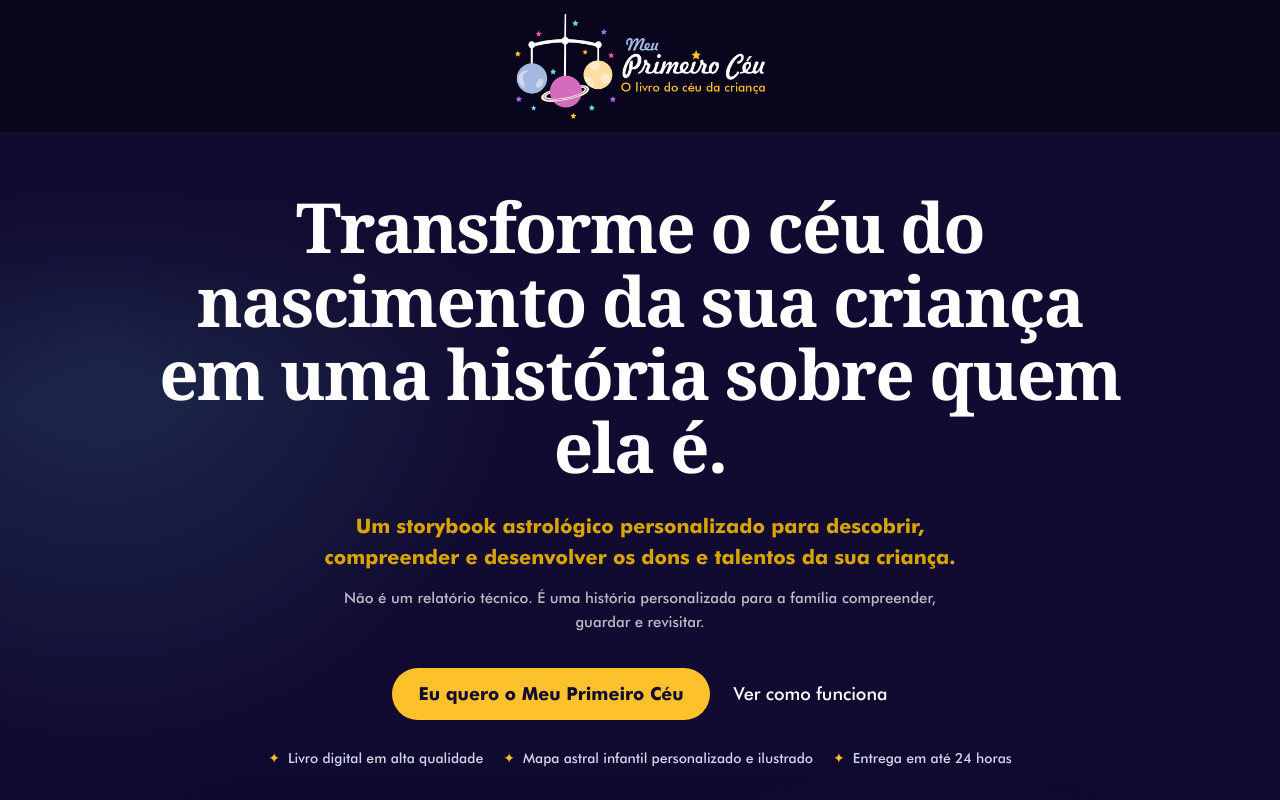
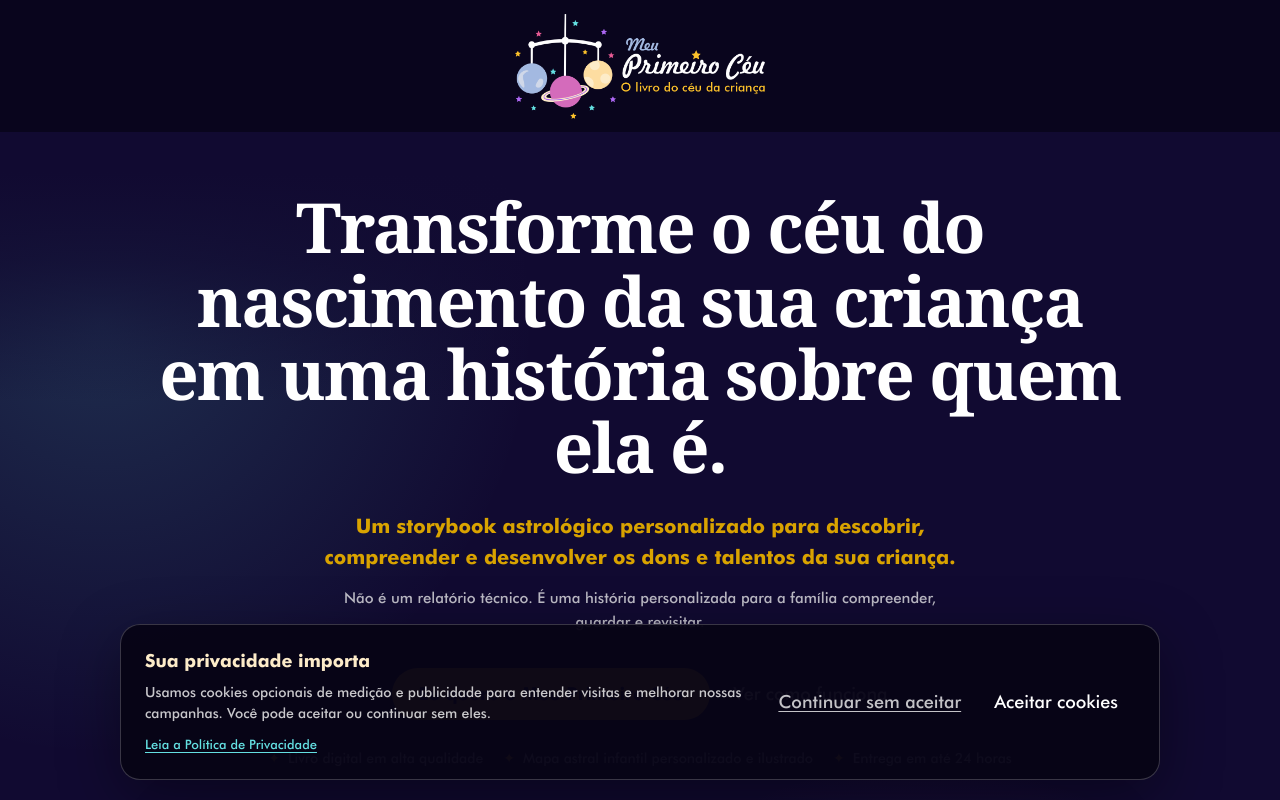
Before and after one commit to alinesantosarquitetura3-oss/meuprimeiroceu, a Next.js app: page / in a window 1280 px wide. Shown: the top 800 px of the page. Built offline with nearby package versions, Linux system fonts and the light colour scheme; no server answers.

Commit message:
Fix Meta Pixel deployment and consent

```diff
--- a/app/components/Analytics.tsx
+++ b/app/components/Analytics.tsx
@@ -1,11 +1,28 @@
 "use client";
 
-import { useEffect } from "react";
+import { useEffect, useSyncExternalStore } from "react";
 
-export default function Analytics() {
-  useEffect(() => {
+const CONSENT_KEY = "meu_primeiro_ceu_analytics_consent";
+const CONSENT_EVENT = "meu-primeiro-ceu-consent-change";
+type ConsentState = "accepted" | "rejected" | "pending";
+
+function subscribeConsent(callback: () => void) {
+  window.addEventListener("storage", callback);
+  window.addEventListener(CONSENT_EVENT, callback);
+  return () => {
+    window.removeEventListener("storage", callback);
+    window.removeEventListener(CONSENT_EVENT, callback);
+  };
+}
+
+function getConsentSnapshot(): ConsentState {
+  const saved = localStorage.getItem(CONSENT_KEY);
+  return saved === "accepted" || saved === "rejected" ? saved : "pending";
+}
+
+function loadAnalytics() {
   const gaId = process.env.NEXT_PUBLIC_GA_MEASUREMENT_ID;
-    if (gaId) {
+  if (gaId && !document.querySelector(`script[src*="googletagmanager.com/gtag/js?id=${gaId}"]`)) {
     const script = document.createElement("script");
     script.async = true;
     script.src = `https://www.googletagmanager.com/gtag/js?id=${gaId}`;
@@ -17,13 +34,14 @@
   }
 
   const metaId = process.env.NEXT_PUBLIC_META_PIXEL_ID;
-    if (metaId) {
+  if (!metaId) return;
+
   type MetaPixel = ((...args: unknown[]) => void) & {
     queue?: unknown[];
     loaded?: boolean;
     version?: string;
   };
-      const win = window as typeof window & { fbq?: MetaPixel };
+  const win = window as typeof window & { fbq?: MetaPixel; __mpcMetaInitialized?: boolean };
   if (!win.fbq) {
     const fbq: MetaPixel = (...args: unknown[]) => fbq.queue?.push(args);
     fbq.queue = [];
@@ -35,9 +53,49 @@
     script.src = "https://connect.facebook.net/en_US/fbevents.js";
     document.head.appendChild(script);
   }
+  if (!win.__mpcMetaInitialized) {
     win.fbq?.("init", metaId);
     win.fbq?.("track", "PageView");
+    win.__mpcMetaInitialized = true;
   }
-  }, []);
-  return null;
 }
+
+export default function Analytics() {
+  const consent = useSyncExternalStore(subscribeConsent, getConsentSnapshot, () => "pending");
+
+  useEffect(() => {
+    if (consent === "accepted") loadAnalytics();
+  }, [consent]);
+
+  function choose(next: Exclude<ConsentState, "pending">) {
+    localStorage.setItem(CONSENT_KEY, next);
+    if (next === "rejected" && (window as typeof window & { __mpcMetaInitialized?: boolean }).__mpcMetaInitialized) {
+      window.location.reload();
+      return;
+    }
+    window.dispatchEvent(new Event(CONSENT_EVENT));
+  }
+
+  return (
+    <>
+      {consent === "pending" ? (
+        <aside className="cookieBanner" role="dialog" aria-label="Preferências de cookies" aria-live="polite">
+          <div>
+            <strong>Sua privacidade importa</strong>
+            <p>Usamos cookies opcionais de medição e publicidade para entender visitas e melhorar nossas campanhas. Você pode aceitar ou continuar sem eles.</p>
+            <a href="/privacidade">Leia a Política de Privacidade</a>
+          </div>
+          <div className="cookieActions">
+            <button type="button" className="cookieSecondary" onClick={() => choose("rejected")}>Continuar sem aceitar</button>
+            <button type="button" className="button" onClick={() => choose("accepted")}>Aceitar cookies</button>
+          </div>
+        </aside>
+      ) : (
+        <button type="button" className="cookieSettings" onClick={() => {
+          localStorage.removeItem(CONSENT_KEY);
+          window.dispatchEvent(new Event(CONSENT_EVENT));
+        }}>Preferências de cookies</button>
+      )}
+    </>
+  );
+}
--- a/app/components/AttributionLink.tsx
+++ b/app/components/AttributionLink.tsx
@@ -41,6 +41,8 @@
     const attribution = readAttribution();
     Object.entries(attribution).forEach(([key, val]) => destination.searchParams.set(key, val));
     destination.searchParams.set("produto", `meu-primeiro-ceu-${product.toLowerCase()}`);
+    // The browser URL is only available after hydration; updating the rendered checkout URL here is intentional.
+    // eslint-disable-next-line react-hooks/set-state-in-effect
     setTrackedHref(destination.toString());
   }, [href, product]);
 
--- a/app/globals.css
+++ b/app/globals.css
@@ -418,6 +418,22 @@
 .privacyContent li + li { margin-top: 8px; }
 .privacyContent a { color: var(--aqua); text-decoration: underline; text-underline-offset: 3px; }
 
+.cookieBanner {
+  position: fixed; z-index: 1000; right: 20px; bottom: 20px; left: 20px;
+  display: flex; align-items: center; justify-content: space-between; gap: 28px;
+  max-width: 1040px; margin: 0 auto; padding: 22px 24px;
+  border: 1px solid rgba(255,255,255,.2); border-radius: 20px;
+  background: rgba(8,5,22,.97); box-shadow: 0 18px 60px rgba(0,0,0,.38); color: #fff;
+}
+.cookieBanner strong { color: var(--cream); font-size: 18px; }
+.cookieBanner p { max-width: 680px; margin: 7px 0 5px; color: rgba(255,255,255,.78); font-size: 14px; line-height: 1.5; }
+.cookieBanner a { color: var(--aqua); font-size: 13px; text-decoration: underline; text-underline-offset: 3px; }
+.cookieActions { display: flex; align-items: center; gap: 12px; flex: 0 0 auto; }
+.cookieActions button { border: 0; cursor: pointer; font: inherit; }
+.cookieActions .button { padding: 12px 17px; }
+.cookieSecondary { padding: 11px 4px; background: transparent; color: rgba(255,255,255,.76); text-decoration: underline; text-underline-offset: 3px; }
+.cookieSettings { position: fixed; z-index: 900; left: 12px; bottom: 12px; padding: 8px 11px; border: 1px solid rgba(255,255,255,.22); border-radius: 999px; background: rgba(8,5,22,.88); color: rgba(255,255,255,.8); cursor: pointer; font: 600 11px/1.2 Arial, sans-serif; }
+
 @media (max-width: 1000px) {
   .hero { grid-template-columns: 1fr; }
   .heroCopy { text-align: center; }
@@ -515,6 +531,9 @@
   .orderTitle { font-size: clamp(32px, 9vw, 39px); letter-spacing: -.035em; }
   .privacyHeader { align-items: flex-start; flex-direction: column; gap: 10px; padding: 16px 20px; }
   .privacyContent { padding-top: 52px; }
+  .cookieBanner { align-items: stretch; flex-direction: column; gap: 16px; right: 10px; bottom: 10px; left: 10px; padding: 19px; }
+  .cookieActions { align-items: stretch; flex-direction: column-reverse; }
+  .cookieActions .button, .cookieSecondary { width: 100%; text-align: center; }
 }
 
 @media (prefers-reduced-motion: reduce) {
--- a/app/layout.tsx
+++ b/app/layout.tsx
@@ -3,7 +3,7 @@
 import "./globals.css";
 import Analytics from "./components/Analytics";
 export const metadata: Metadata = {
-  metadataBase: new URL("https://meu-primeiro-ceu.ptd45qrs8w.chatgpt.site"),
+  metadataBase: new URL("https://meu-primeiro-ceu.web.app"),
   title: "Meu Primeiro Céu | Livro astrológico personalizado",
   description: "Livro astrológico digital e personalizado para bebês, crianças e adolescentes, com linguagem leve, arte aquarelada e sem rótulos.",
   alternates: { canonical: "/" },
--- /dev/null
+++ b/app/robots.ts
@@ -0,0 +1,10 @@
+import type { MetadataRoute } from "next";
+
+export const dynamic = "force-static";
+
+export default function robots(): MetadataRoute.Robots {
+  return {
+    rules: { userAgent: "*", allow: "/" },
+    sitemap: "https://meu-primeiro-ceu.web.app/sitemap.xml",
+  };
+}
--- /dev/null
+++ b/app/sitemap.ts
@@ -0,0 +1,11 @@
+import type { MetadataRoute } from "next";
+
+export const dynamic = "force-static";
+
+export default function sitemap(): MetadataRoute.Sitemap {
+  const baseUrl = "https://meu-primeiro-ceu.web.app";
+  return [
+    { url: `${baseUrl}/`, changeFrequency: "weekly", priority: 1 },
+    { url: `${baseUrl}/privacidade/`, changeFrequency: "yearly", priority: 0.3 },
+  ];
+}
--- a/package.json
+++ b/package.json
@@ -10,6 +10,7 @@
     "dev": "WRANGLER_LOG_PATH=.wrangler/wrangler.log vite",
     "build": "bash scripts/build-verified.sh",
     "build:firebase": "next build",
+    "verify:firebase": "node scripts/verify-firebase-output.mjs",
     "start": "WRANGLER_LOG_PATH=.wrangler/wrangler.log vinext start",
     "test": "npm run build && node --test tests/rendered-html.test.mjs",
     "validate:artifact": "bash scripts/validate-artifact.sh",
--- /dev/null
+++ b/scripts/verify-firebase-output.mjs
@@ -0,0 +1,31 @@
+import assert from "node:assert/strict";
+import { readFile, readdir } from "node:fs/promises";
+import path from "node:path";
+
+const expectedPixel = process.env.NEXT_PUBLIC_META_PIXEL_ID;
+assert(expectedPixel, "NEXT_PUBLIC_META_PIXEL_ID must be set for Firebase builds");
+
+const home = await readFile(path.join("out", "index.html"), "utf8");
+assert(home.includes('https://meu-primeiro-ceu.web.app/'), "Canonical URL must use the Firebase production domain");
+assert(!home.includes("chatgpt.site"), "Production HTML must not reference the retired chatgpt.site domain");
+
+async function collectFiles(directory) {
+  const entries = await readdir(directory, { withFileTypes: true });
+  const files = [];
+  for (const entry of entries) {
+    const location = path.join(directory, entry.name);
+    if (entry.isDirectory()) files.push(...await collectFiles(location));
+    else files.push(location);
+  }
+  return files;
+}
+
+const chunks = (await collectFiles(path.join("out", "_next", "static", "chunks"))).filter((file) => file.endsWith(".js"));
+const bundle = (await Promise.all(chunks.map((file) => readFile(file, "utf8")))).join("\n");
+assert(bundle.includes(expectedPixel), "Compiled JavaScript must contain the configured Meta Pixel ID");
+assert(bundle.includes("connect.facebook.net/en_US/fbevents.js"), "Compiled JavaScript must load Meta fbevents.js");
+assert(bundle.includes("meu_primeiro_ceu_analytics_consent"), "Compiled JavaScript must gate analytics behind the consent preference");
+
+await readFile(path.join("out", "robots.txt"), "utf8");
+await readFile(path.join("out", "sitemap.xml"), "utf8");
+console.log("Firebase output verified: domain, consent, Meta Pixel, robots and sitemap.");
```
Also changed, not shown: app/privacidade/page.tsx (+5 -4 lines). Lines whose indentation alone changed are shown as unchanged.
